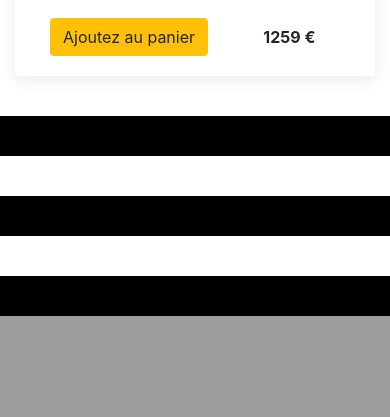
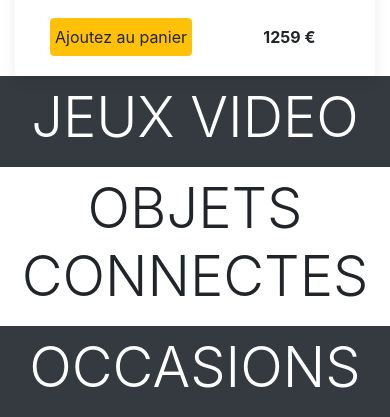
Before and after one commit to victordrnd/ppe, a PHP site: page /products/ in a window 390 px wide. Shown: the part 2624-3041 px from the top of the page. Before the commit the page ends 2940 px from the top, so only its background shows below. Run offline with PHP 8.4, Linux system fonts and the light colour scheme; data comes from the database, SQL or seed files in the repository; some libraries are stand-ins or nearby versions.

Commit message:
Avancement du panier

```diff
--- a/admin/index.php
+++ b/admin/index.php
@@ -3,6 +3,8 @@ include $_SERVER['DOCUMENT_ROOT'].'/includes/header.php';
 
 if(isset($_POST['submit'])){
   $produit = new Produit;
+  $produit->ajouter($_POST['ref'], $_POST['nom'],$_POST['prix'], $_POST['desc'], $_POST['cat']);
+  $produit->upload($_FILES['image'], $_POST['ref']);
 
 }
  ?>
--- a/api/Produit/Produit.class.php
+++ b/api/Produit/Produit.class.php
@@ -6,7 +6,7 @@ class Produit{
     $this->bdd = new Crud;
   }
 
-  public static function getAll(){
+  public static function getAll($number=null){
     $produitinfo = $this->bdd->select('produit', '*');
     $categorie = new Categorie;
     foreach ($produitinfo as $index => $categorieinfo) {
--- a/includes/footer/footer.php
+++ b/includes/footer/footer.php
@@ -38,8 +38,6 @@
       </div>
     </div>
   </div>
-  <br/>
-  <div style="border-top:black 2px solid; text-align:center"><i class="far fa-copyright"></i> copyright-2019  </div>
 </div>
 </div>
 </html>
--- a/includes/nav/nav.php
+++ b/includes/nav/nav.php
@@ -45,6 +45,7 @@ if(isset($_SESSION['id']) && (!isset($_SESSION['CLIVerif']) || $_SESSION['CLIVer
 <script src="https://cdnjs.cloudflare.com/ajax/libs/popper.js/1.14.6/umd/popper.min.js" integrity="sha384-wHAiFfRlMFy6i5SRaxvfOCifBUQy1xHdJ/yoi7FRNXMRBu5WHdZYu1hA6ZOblgut" crossorigin="anonymous"></script>
 <script src="https://stackpath.bootstrapcdn.com/bootstrap/4.2.1/js/bootstrap.min.js" integrity="sha384-B0UglyR+jN6CkvvICOB2joaf5I4l3gm9GU6Hc1og6Ls7i6U/mkkaduKaBhlAXv9k" crossorigin="anonymous"></script>
 <link rel="stylesheet" href="https://use.fontawesome.com/releases/v5.7.1/css/all.css" integrity="sha384-fnmOCqbTlWIlj8LyTjo7mOUStjsKC4pOpQbqyi7RrhN7udi9RwhKkMHpvLbHG9Sr" crossorigin="anonymous">
+<script src="https://cdnjs.cloudflare.com/ajax/libs/jquery/3.3.1/jquery.min.js"></script>
 <meta http-equiv="Content-Type" content="text/html; charset=utf-8" />
 <script src="https://unpkg.com/feather-icons"></script>
 <meta name="viewport" content="width=device-width, initial-scale=1.0">
--- a/products/index.php
+++ b/products/index.php
@@ -2,19 +2,23 @@
 header('Content-type: text/html; charset=ISO-8859-1');
 $root = '';
 include  $_SERVER['DOCUMENT_ROOT'].'/includes/header.php';
+$produit = new Produit;
+$telinfo = $produit->getProduitByCat('TEL');
+
+$infooccasion = $produit->getProduitByCat('OCCAS');
+
+$infoson = $produit->getProduitByCat('IMAGESON');
+
+$infoinformatique = $produit->getProduitByCat('INFORMATIQUE');
+
+$infoconsole = $produit->getProduitByCat('CONS');
+
+$infoobjet = $produit->getProduitByCat('OBJETSCO');
 ?>
 
-<?php
-$tel = new Produit;
-$telinfo = $tel->getProduitByCat('TEL');
-//var_dump($telinfo);
-?>
-
-<div style="background-color:white;">
-<div  class="nav-link active color-dark h6 d-none d-md-block" style="text-align: center; font-size: 2em;">
-  TELEPHONIE
-</div>
-<div class="container-fluid"  style="padding-bottom: 40px;">
+<div>
+<h2  class="nav-link active color-dark h6 d-none d-md-block text-center display-4">TELEPHONIE</h2>
+  <div class="container-fluid">
     <div class="row">
 
       <?php
@@ -22,21 +26,22 @@ $telinfo = $tel->getProduitByCat('TEL');
         ?>
         <div class="col-sm-1 col-md-3">
           <div class="card border-0 shadow-small mt-3" >
-          <img src="https://launches-media.endclothing.com/EE3709_launches_thumbnail.jpg" class="card-img-top" alt="">
+            <div class="card-img-top">
+              <img src="../assets/upload/produits/<?=$telephone['PRODRef']?>.png" class="d-block mx-auto w-50" alt="">
+            </div>
+
             <div class="card-body">
               <h6 class="card-title"><?=$telephone["PRODLibelle"]?></h6>
               <p class="text-muted small text-truncate"><?=$telephone["PRODDesc"] ?></p>
               <div class="container-fluid">
                 <div class="row">
-                    <div class="col-8"><a href="#" class="btn btn-warning">Ajoutez au panier</a></div>
-                    <div class="col-4 mt-auto mb-auto"><strong><?=$telephone["PRODPrix"]?> &euro;</strong></div>
+                  <div class="col-8"><a href="#" class="btn btn-warning px-1 addtocart" id="<?=$telephone['PRODRef']?>">Ajoutez au panier</a></div>
+                  <div class="col-4 mt-auto mb-auto "><strong><?=$telephone["PRODPrix"]?> &euro;</strong></div>
                 </div>
               </div>
             </div>
           </div>
         </div>
-
-
         <?php
       }
       ?>
@@ -45,18 +50,10 @@ $telinfo = $tel->getProduitByCat('TEL');
   </div>
 </div>
 
-      <?php
-      $imageson = new Produit;
-      $infoson = $imageson->getProduitByCat('IMAGESON');
-      //var_dump($telinfo);
-      ?>
-      <div style="background-color: black;">
-      <div  class="nav-link active color-dark h6 d-none d-md-block" style="text-align: center; font-size: 2em; padding-top: 50px; color:white;">
-        IMAGE & SON
-      </div>
-      <div class="container-fluid"  style="padding-bottom: 40px;">
+<div class="bg-dark">
+  <h2  class="nav-link active color-dark h6 d-none d-md-block text-center display-4 text-white">IMAGE & SON</h2>
+  <div class="container-fluid">
     <div class="row">
-
       <?php
       foreach($infoson as $imageson){
         ?>
@@ -69,14 +66,13 @@ $telinfo = $tel->getProduitByCat('TEL');
               <p class="text-muted small text-truncate"><?=$imageson["PRODDesc"] ?></p>
               <div class="container-fluid">
                 <div class="row">
-                          <div class="col-8"><a href="#" class="btn btn-warning">Ajoutez au panier</a></div>
+                  <div class="col-8"><a href="#" class="btn btn-warning addtocart" id="<?=$imageson['PRODRef']?>">Ajoutez au panier</a></div>
                   <div class="col-4 mt-auto mb-auto px-0"><strong><?=$imageson["PRODPrix"]?> &euro;</strong></div>
                 </div>
               </div>
             </div>
           </div>
         </div>
-
         <?php
       }
       ?>
@@ -85,17 +81,8 @@ $telinfo = $tel->getProduitByCat('TEL');
 </div>
 
 
-
-            <?php
-            $informatique = new Produit;
-            $infoinformatique = $informatique->getProduitByCat('INFORMATIQUE');
-            //var_dump($telinfo);
-            ?>
-
-            <div  class="nav-link active color-dark h6 d-none d-md-block" style="text-align: center; font-size: 2em;">
-              INFORMATIQUE
-            </div>
-            <div class="container-fluid"  style="padding-bottom: 40px;">
+<h2  class="nav-link active color-dark h6 d-none d-md-block text-center display-4">INFORMATIQUE</h2>
+<div class="container-fluid">
   <div class="row">
 
     <?php
@@ -110,7 +97,7 @@ $telinfo = $tel->getProduitByCat('TEL');
             <p class="text-muted small text-truncate"><?=$informatique["PRODDesc"] ?></p>
             <div class="container-fluid">
               <div class="row">
-                                <div class="col-8"><a href="#" class="btn btn-warning">Ajoutez au panier</a></div>
+                <div class="col-8"><a href="#" class="btn btn-warning addtocart" id="<?=$informatique['PRODRef']?>">Ajoutez au panier</a></div>
                 <div class="col-4 mt-auto mb-auto px-0"><strong><?=$informatique["PRODPrix"]?> &euro;</strong></div>
               </div>
             </div>
@@ -125,17 +112,9 @@ $telinfo = $tel->getProduitByCat('TEL');
 </div>
 
 
-
-          <?php
-          $console = new Produit;
-          $infoconsole = $console->getProduitByCat('CONS');
-          //var_dump($telinfo);
-          ?>
-          <div style="background-color: black;">
-          <div  class="nav-link active color-dark h6 d-none d-md-block" style="text-align: center; font-size: 2em; color:white">
-            CONSOLE & JEUX VIDEO
-          </div>
-          <div class="container-fluid"  style="padding-bottom: 40px;">
+<div class="bg-dark">
+  <h2  class="nav-link active color-dark h6 d-md-block text-center display-4 text-white display-4">JEUX VIDEO</h2>
+  <div class="container-fluid">
     <div class="row">
 
       <?php
@@ -150,7 +129,7 @@ $telinfo = $tel->getProduitByCat('TEL');
               <p class="text-muted small text-truncate"><?=$console["PRODDesc"] ?></p>
               <div class="container-fluid">
                 <div class="row">
-                              <div class="col-8"><a href="#" class="btn btn-warning">Ajoutez au panier</a></div>
+                  <div class="col-8"><a href="#" class="btn btn-warning addtocart" id="<?=$console['PRODRef']?>">Ajoutez au panier</a></div>
                   <div class="col-4 mt-auto mb-auto px-0"><strong><?=$console["PRODPrix"]?> &euro;</strong></div>
                 </div>
               </div>
@@ -165,19 +144,8 @@ $telinfo = $tel->getProduitByCat('TEL');
   </div>
 </div>
 
-
-
-
-        <?php
-        $objet = new Produit;
-        $infoobjet = $objet->getProduitByCat('OBJETSCO');
-        //var_dump($telinfo);
-        ?>
-
-        <div  class="nav-link active color-dark h6 d-none d-md-block" style="text-align: center; font-size: 2em;">
-          OBJET CONNECTE
-        </div>
-        <div class="container-fluid"  style="padding-bottom: 40px;">
+<h2  class="nav-link active color-dark h6 d-md-block text-center display-4">OBJETS CONNECTES</h2>
+<div class="container-fluid">
   <div class="row">
 
     <?php
@@ -192,38 +160,27 @@ $telinfo = $tel->getProduitByCat('TEL');
             <p class="text-muted small text-truncate"><?=$objet["PRODDesc"] ?></p>
             <div class="container-fluid">
               <div class="row">
-                            <div class="col-8"><a href="#" class="btn btn-warning">Ajoutez au panier</a></div>
+                <div class="col-8"><a href="#" class="btn btn-warning addtocart" id="<?=$objet['PRODRef']?>">Ajoutez au panier</a></div>
                 <div class="col-4 mt-auto mb-auto px-0"><strong><?=$objet["PRODPrix"]?> &euro;</strong></div>
               </div>
             </div>
           </div>
         </div>
       </div>
-
       <?php
     }
     ?>
   </div>
 </div>
 
+<div class="bg-dark">
+  <h2  class="nav-link active color-dark h6 d-md-block text-center display-4 text-white">OCCASIONS</h2>
 
-
-      <?php
-      $occasion = new Produit;
-      $infooccasion = $occasion->getProduitByCat('OCCAS');
-      //var_dump($telinfo);
-      ?>
-      <div style="background-color: black;">
-      <div  class="nav-link active color-dark h6 d-none d-md-block" style="text-align: center; font-size: 2em; color:white">
-        OCCASION
-      </div>
-      <div class="container-fluid"  style="padding-bottom: 40px;">
+  <div class="container-fluid">
     <div class="row">
-
       <?php
       foreach($infooccasion as $occasion){
         ?>
-
         <div class="col-sm-1 col-md-3">
           <div class="card border-0 shadow-small mt-3" >
             <img src="https://launches-media.endclothing.com/EE3709_launches_thumbnail.jpg" class="card-img-top" alt="">
@@ -232,31 +189,32 @@ $telinfo = $tel->getProduitByCat('TEL');
               <p class="text-muted small text-truncate"><?=$occasion["PRODDesc"] ?></p>
               <div class="container-fluid">
                 <div class="row">
-                          <div class="col-8"><a href="#" class="btn btn-warning">Ajoutez au panier</a></div>
+                  <div class="col-8"><a href="#" class="btn btn-warning addtocart" id="<?=$occasion['PRODRef']?>">Ajoutez au panier</a></div>
                   <div class="col-4 mt-auto mb-auto px-0"><strong><?=$occasion["PRODPrix"]?> &euro;</strong></div>
                 </div>
               </div>
             </div>
           </div>
         </div>
-
         <?php
       }
       ?>
     </div>
   </div>
 </div>
+<script>
+$('.addtocart').click(function(){
+  $.ajax({
+    type: 'POST',
+    url: '../process/addtocart.php',
+    data: {
+      'productId': this.id,
+    }
+  });
+})
 
 
-
-
-
-
-
-    </div>
-
-  </div>
-</div>
+</script>
 <?php
 include $_SERVER['DOCUMENT_ROOT'].'/includes/footer/footer.php';
 ?>
```
Also changed, not shown: api/Panier/Panier.class.php (+4 -6 lines), panier/index.php (+22 -5 lines), process/addtocart.php (added, +7 -0 lines), assets/upload/produits/IPHONEXS64AG.png (added), assets/upload/produits/IPHONEXS64GR.png (added), assets/upload/produits/IPHONEXS64OR.png (added), assets/upload/produits/IPHONEXSMAX64AG.png (added), assets/upload/produits/IPHONEXSMAX64GR.png (added), assets/upload/produits/IPHONEXSMAX64OR.png (added). Lines whose indentation alone changed are shown as unchanged.
